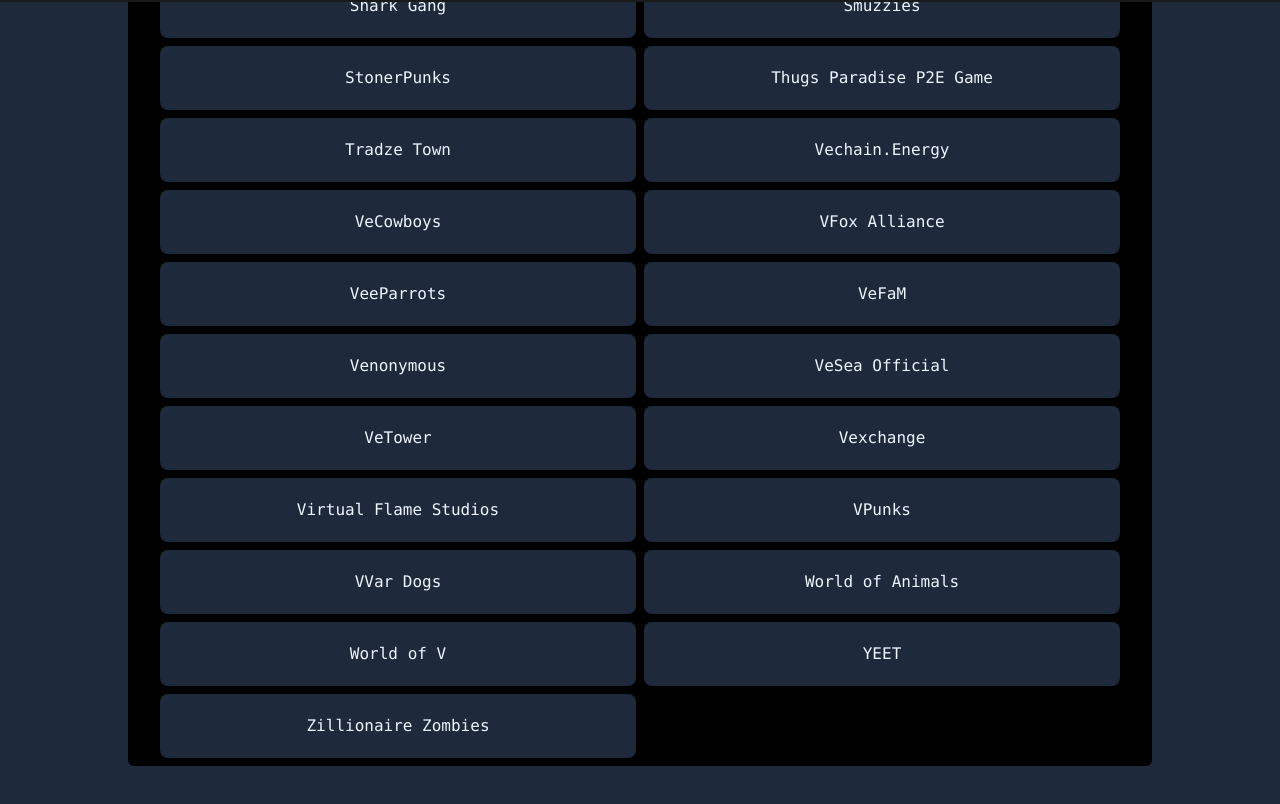
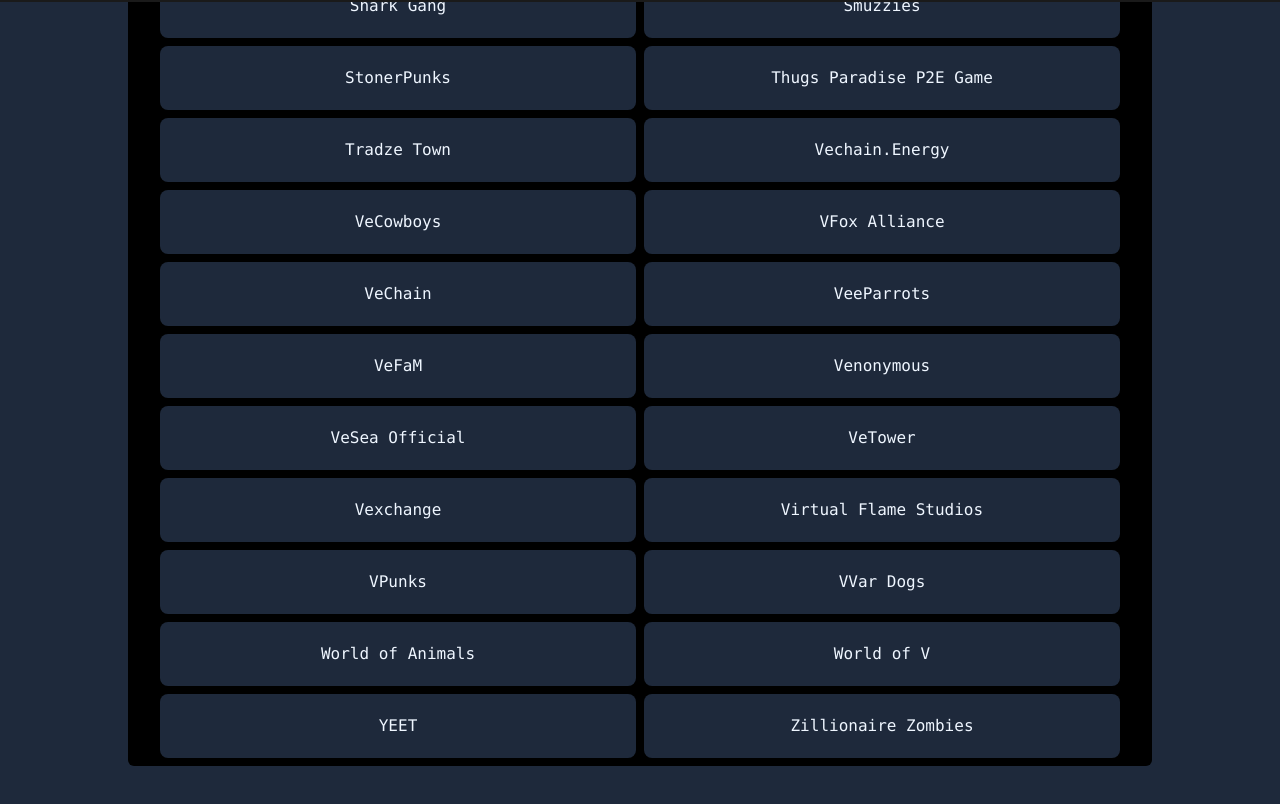
Before and after one commit to snoozie-v/nfn, a React (Vite) app: page /discord in a window 1280 px wide. Shown: the part 798-1602 px from the top of the page. Built offline with nearby package versions, Linux system fonts and the light colour scheme.

Commit message:
adding vechain

```diff
--- a/src/pages/Discord.jsx
+++ b/src/pages/Discord.jsx
@@ -36,6 +36,7 @@ function Discord() {
           <div className='p-1 bg-slate-800 rounded-lg text-center'><div className="p-4 text-blue-50"><a href="https://discord.gg/2zFpyvFsTV" className='hover:underline'>Vechain.Energy</a></div></div>
           <div className='p-1 bg-slate-800 rounded-lg text-center'><div className="p-4 text-blue-50"><a href="https://discord.gg/SWBVwMvq9q" className='hover:underline'>VeCowboys</a></div></div>
           <div className='p-1 bg-slate-800 rounded-lg text-center'><div className="p-4 text-blue-50"><a href="https://discord.gg/PzZ2gfQwbQ" className='hover:underline'>VFox Alliance</a></div></div>
+          <div className='p-1 bg-slate-800 rounded-lg text-center'><div className="p-4 text-blue-50"><a href="https://discord.gg/vechain" className='hover:underline'>VeChain</a></div></div>
           <div className='p-1 bg-slate-800 rounded-lg text-center'><div className="p-4 text-blue-50"><a href="https://discord.gg/7yDjdXgke8" className='hover:underline'>VeeParrots</a></div></div>
           <div className='p-1 bg-slate-800 rounded-lg text-center'><div className="p-4 text-blue-50"><a href="https://discord.gg/XfkqShUErd" className='hover:underline'>VeFaM</a></div></div>
           <div className='p-1 bg-slate-800 rounded-lg text-center'><div className="p-4 text-blue-50"><a href="https://discord.gg/EaMZX7hFev" className='hover:underline'>Venonymous</a></div></div>
```
